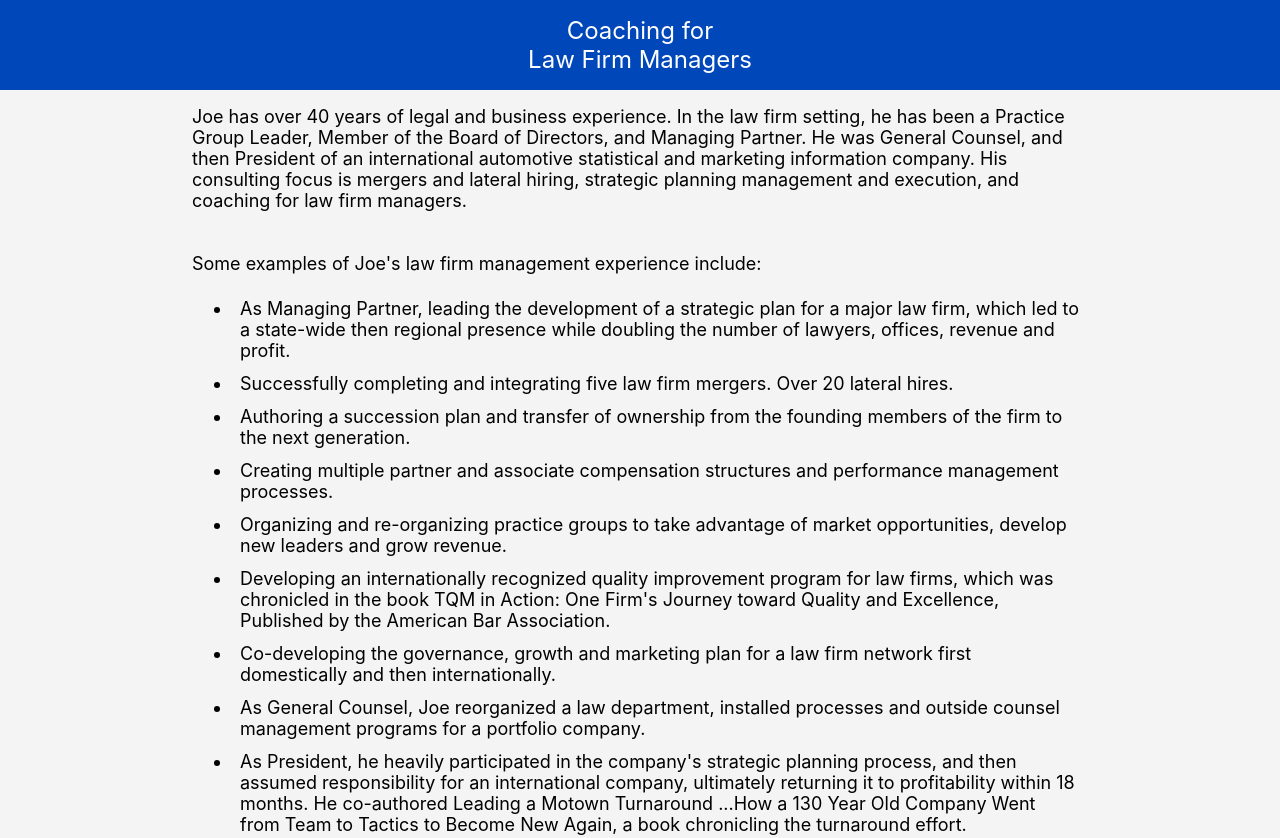
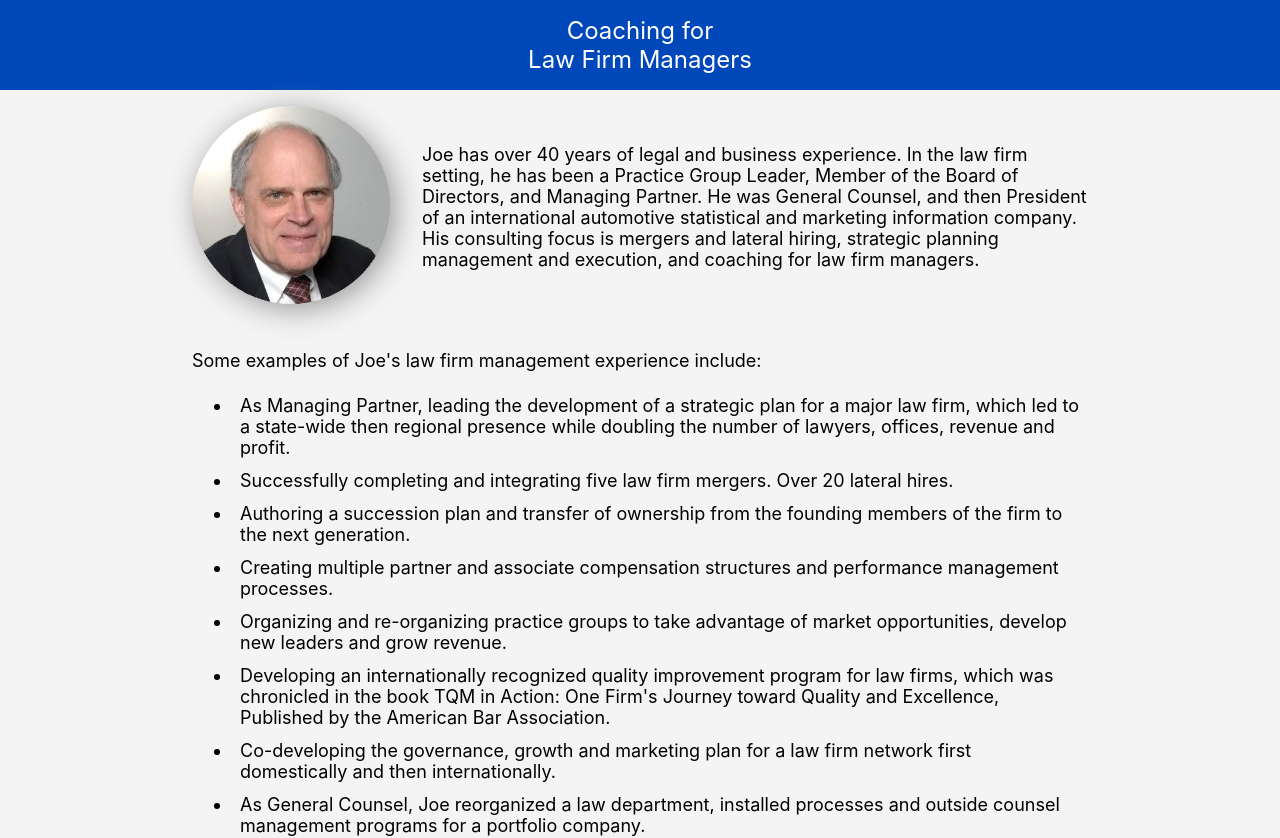
Before and after one commit to Troche4/cflfm, a React (Create React App) app: page /bio in a window 1280 px wide. Shown: the top 838 px of the page. Built offline with nearby package versions, Linux system fonts and the light colour scheme.

Commit message:
Improve the home page style and add Joe's headshot to Bio

```diff
--- a/src/Bio.tsx
+++ b/src/Bio.tsx
@@ -2,12 +2,15 @@ import React from "react";
 
 export default function Bio() {
     return <div className="bioContainer">
-        <div>
+        <div className="headshotWithText">
+            <div className="headshot"><img src="./joe_headshot.png" className="headhshot"/></div>
+            <div>
             Joe has over 40 years of legal and business experience. In the law firm setting, he has been a Practice Group
             Leader, Member of the Board of Directors, and Managing Partner. He was General Counsel, and then
             President of an international automotive statistical and marketing information company. His consulting focus
             is mergers and lateral hiring, strategic planning management and execution, and coaching for law firm
             managers.
+            </div>
         </div>
         <br/>
         <br/>
--- a/src/Home.tsx
+++ b/src/Home.tsx
@@ -9,6 +9,7 @@ export default function Home() {
         </div>
 
         <div className="homeMain">
+            <div/>
             <ActionButton/>
             <div>
                 <div className="listHeader">Our Commitment</div>
@@ -20,6 +21,7 @@ export default function Home() {
                     <li>Not Just Talk - a Written Action Plan with Goals and Metrics</li>
                 </ul>
             </div>
+            <div/>
         </div>
     </React.Fragment>
 }
--- a/src/index.css
+++ b/src/index.css
@@ -90,3 +90,14 @@ li {
 .footer a {
   color: white
 }
+
+.headshotWithText {
+  display: flex;
+  align-items: center;
+  gap: 32px;
+}
+
+.headshot {
+  border-radius: 50%;
+  filter: drop-shadow(5px 5px 15px #969696);
+}
```
Also changed, not shown: public/joe_headshot.png (added).
